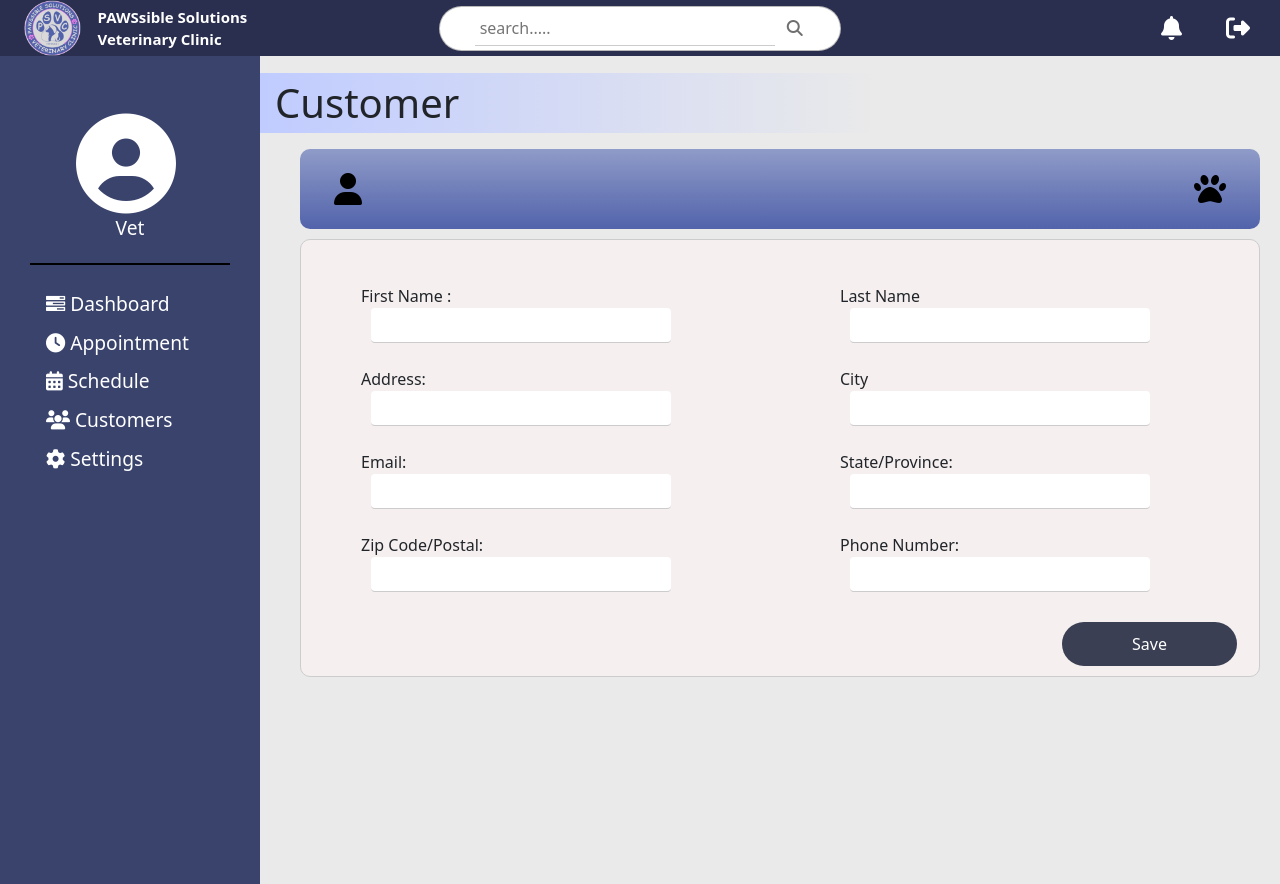
After one commit to SirTifix/PAWSSIBLE-SYSTEM, a PHP site: page /customer-details.php in a window 1280 px wide. The commit adds this page. Run offline with PHP 8.4, Linux system fonts and the light colour scheme.

Commit message:
customer_details

```diff
--- /dev/null
+++ b/veterinarian/customer-details.php
@@ -0,0 +1,89 @@
+<!DOCTYPE html>
+<html lang="en">
+<?php
+
+    require_once('./include/vet-head.php');
+?>
+
+<body>
+  <?php
+        require_once('./include/vet-header.php')
+    ?>
+   <?php
+        require_once('./include/vet-sidepanel.php')
+    ?>
+ <section class="veterinarian-con">
+            <div class="veterinarian-head">
+                <p>Customer</p>
+            </div>
+        </section>
+        <section class="vet-form-con row">
+            <div class="head-form col-12 d-flex justify-content-between align-items-center">
+                <i class="fa-solid fa-user " aria-hidden="true"></i>
+                <i class="fa-solid fa-paw" aria-hidden="true"></i>
+            </div>
+            <div class="account-settings-con">
+                <form action="" method="post" class="row mt-4">
+                    <div class="old-account-con col-lg-6 col-md-6">
+                        <div class="d-flex mt-3 align-items-center ">
+                            <div class="my-1 align-items-center ps-5">
+                            <label for="fname" class="form-label-setting">First Name :</label>
+                            <input type="text" class="form-control" id="fname" name="fname" required>
+                            </div>
+                        </div>
+                        <div class="d-flex mt-3 align-items-center">
+                            <div class="my-1 align-items-center ps-5">
+                                <label for="address" class="form-label-setting">Address:</label>
+                                <input type="text" class="form-control" id="address" name="address" required>
+                            </div>
+                        </div>
+                        <div class="d-flex mt-3 align-items-center">
+                            <div class="my-1 align-items-center ps-5">
+                                <label for="email" class="form-label-setting">Email:</label>
+                                <input type="text" class="form-control" id="email" name="email" required>
+                            </div>
+                        </div>
+                        <div class="d-flex mt-3 align-items-center">
+                            <div class="my-1 align-items-center ps-5">
+                                <label for="zip_code" class="form-label-setting">Zip Code/Postal:</label>
+                                <input type="text" class="form-control" id="zip_code" name="zip_code" required>
+                            </div>
+                        </div>
+
+                    </div>
+                    <div class="new-account-con col-lg-6 col-md-6">
+                        <div class="d-flex mt-3 align-items-center col-12 ">
+                            <div class="my-1 align-items-center ps-5">
+                            <label for="last_name" class="form-label-setting">Last Name</label>
+                            <input type="text" class="form-control" id="last_name" name="last_name" required>
+                            </div>
+                        </div>
+                        <div class="d-flex mt-3 align-items-center col-12 ">
+                            <div class="my-1 align-items-center ps-5">
+                            <label for="city" class="form-label-setting">City</label>
+                            <input type="text" class="form-control" id="city" name="city" required>
+                            </div>
+                        </div>
+                        <div class="d-flex mt-3 align-items-center col-12 ">
+                            <div class="my-1 align-items-center ps-5">
+                            <label for="state_province" class="form-label-setting">State/Province:</label>
+                            <input type="text" class="form-control" id="state_province" name="state_province" required>
+                            </div>
+                        </div>
+                        <div class="d-flex mt-3 align-items-center col-12 ">
+                            <div class="my-1 align-items-center ps-5">
+                            <label for="phone_number" class="form-label-setting">Phone Number:</label>
+                            <input type="tel" class="form-control" id="phone_number" name="phone_number" required>
+                            </div>
+                        </div>
+
+
+                    </div>
+                    <div class="col-md-12 mt-3 text-md-end">
+                        <button type="submit" class="save-vet-btn btn-secondary" id="addStaffButton">Save</button>
+                    </div>
+                </form>
+            </div>
+        </section>
+</body>
+</html>
--- a/veterinarian/customer_information.php
+++ b/veterinarian/customer_information.php
@@ -51,7 +51,7 @@
                 <input type="text" class="form-control" id="PhoneNumber" name="PhoneNumber" required>
               </div>
               <div>
-                <a href="customer_information.php" class="back-btn btn-secondary  px-5 my-5">View</a>
+                <a href="customer-details.php" class="back-btn btn-secondary  px-5 my-5">View</a>
               </div>
 
         </div>
```
